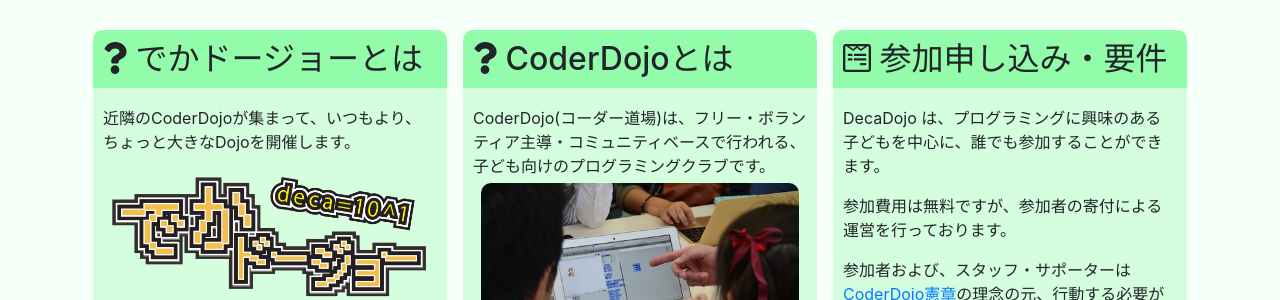
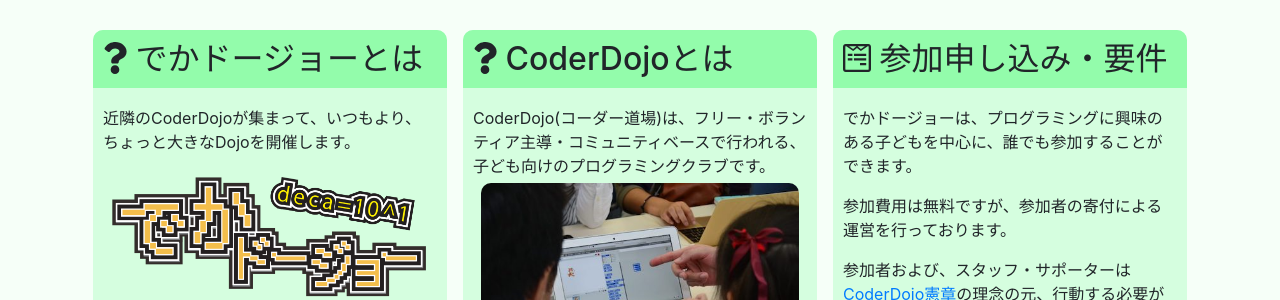
Before and after one commit to coderdojo-chiba-pref/coderdojo-chiba-pref.github.io, a Jekyll site: the page decadojo2018-9.html, which Jekyll copies as it is, in a window 1280 px wide. Shown: the part 410-710 px from the top of the page. Built offline with Jekyll 4.4.1, drawn with Linux system fonts in a browser that asks for light colours; nearby versions of some CDN libraries.

Commit message:
Fix term

```diff
--- a/decadojo2018-9.html
+++ b/decadojo2018-9.html
@@ -103,7 +103,7 @@
         <div class="col box m-2">
             <h2><i class="fab fa-wpforms"></i> 参加申し込み・要件</h2>
             <div class="body">
-                <p>DecaDojo は、プログラミングに興味のある子どもを中心に、誰でも参加することができます。</p>
+                <p>でかドージョーは、プログラミングに興味のある子どもを中心に、誰でも参加することができます。</p>
                 <p>参加費用は無料ですが、参加者の寄付による運営を行っております。</p>
                 <p>参加者および、スタッフ・サポーターは <a href="https://coderdojo.jp/docs/charter" target="_blank">CoderDojo憲章</a>の理念の元、行動する必要があります。
                 </p>
```
